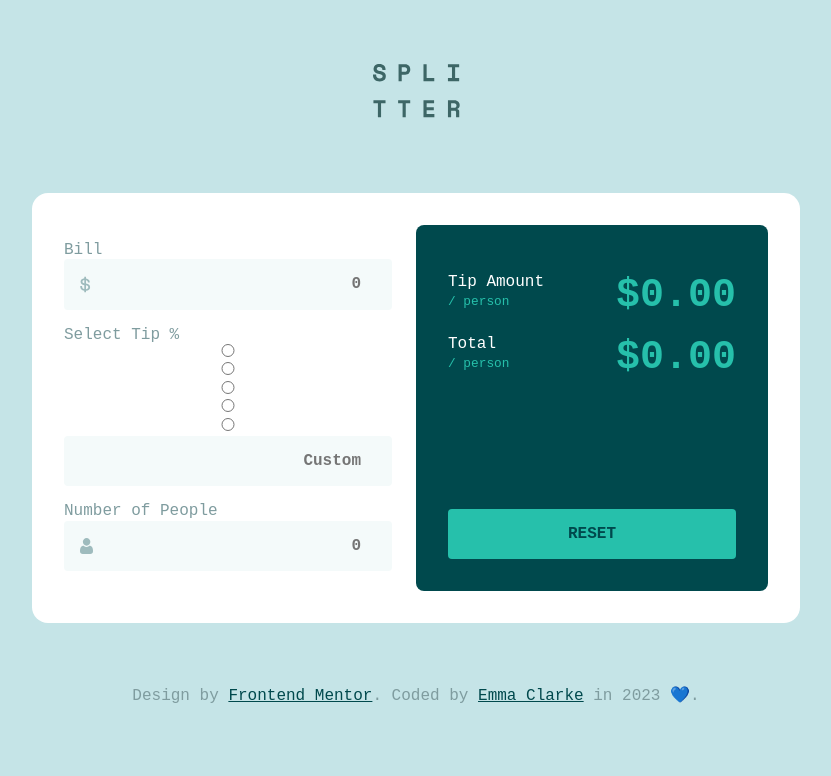
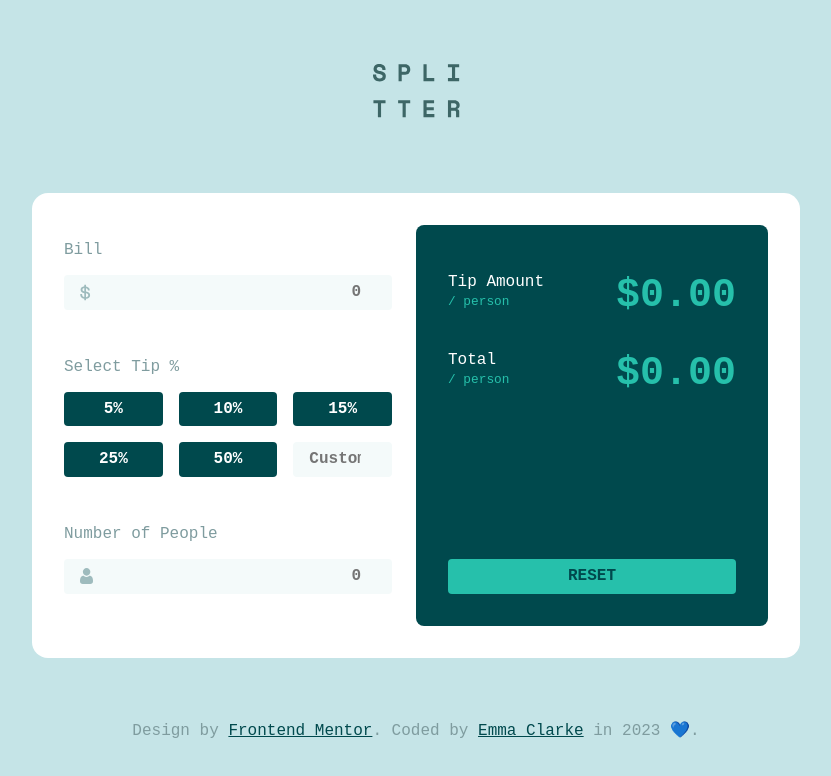
Before and after one commit to emmacodeswell/splitter, a React (Create React App) app: page / in a window 1280 px wide. Shown: the top 776 px of the page, without its empty margins (224-1055 px from the left). Built offline with nearby package versions, Linux system fonts and the light colour scheme.

Commit message:
Style `tips` input and buttons

```diff
--- a/src/App.css
+++ b/src/App.css
@@ -19,18 +19,18 @@ html{line-height:1.15;-ms-text-size-adjust:100%;-webkit-text-size-adjust:100%}bo
 
 /* Buttons */
 .reset {
-  margin-top: 7rem;
   width: 100%;
   background-color: var(--primary);
   text-transform: uppercase;
   text-align: center;
+  cursor: pointer;
 }
 
 input {
   width: 100%;
   background: var(--lighterGray);
   color: var(--darkBlue);
-  padding: 1rem;
+  padding: 0.5rem 1rem;
   border: none;
   border-radius: 0.25rem;
   font-family: "Space Mono", monospace;
@@ -39,15 +39,37 @@ input {
   text-align: right;
 }
 
+input[type="radio"] {
+  appearance: none;
+  padding: 0.5rem 1rem;
+  background: var(--darkBlue);
+  color: var(--white);
+}
+
+input[type="radio"]:checked {
+  background: var(--primary);
+  color: var(--darkBlue);
+}
+
+input[type="radio"]::before {
+  content: attr(value) "%";
+}
+
 input:focus {
   outline: none;
 }
 
 .results {
+  display: flex;
+  flex-flow: column;
   width: 50%;
   background: var(--darkBlue);
   padding: 2rem;
   border-radius: 0.5rem;
+}
+
+.results :last-child {
+  margin-top: auto;
 }
 
 /*  Styles */
@@ -105,6 +127,28 @@ a {
   margin: 1rem 0;
 }
 
+.inputs input {
+  margin: 1rem 0;
+  /* padding: 0.5rem 0; */
+}
+
+.tips {
+  display: flex;
+  flex-flow: row wrap;
+  gap: 1rem;
+  margin: 1rem 0;
+}
+
+.tips > input {
+  text-align: center;
+  flex: 1 0 25%;
+  margin: 0;
+}
+
+.tips > input[type="radio"] {
+  cursor: pointer;
+}
+
 .bill {
   background-image: url(./assets/icon-dollar.svg);
   background-repeat: no-repeat;
--- a/src/App.jsx
+++ b/src/App.jsx
@@ -58,17 +58,21 @@ function App() {
               Bill
               <input className="bill" type="number" onChange={handleBill} placeholder="0"/>
             </label>
-            <div className="tips">
-              <label>
-                Select Tip %
+
+            <label>
+              Select Tip %
+
+              <div className="tips">
                 <input type="radio" name="tip" value="5" onChange={handleRadioTip} />
                 <input type="radio" name="tip" value="10" onChange={handleRadioTip} />
                 <input type="radio" name="tip" value="15" onChange={handleRadioTip} />
                 <input type="radio" name="tip" value="25" onChange={handleRadioTip} />
                 <input type="radio" name="tip" value="50" onChange={handleRadioTip} />
                 <input type="number" name="customTip" placeholder="Custom" onChange={handleCustomTip} />
-              </label>
-            </div>
+              </div>
+            </label>
+
+
             <label>
               Number of People
               <input className="numPeople" type="number" onChange={handleNumPeople} placeholder="0"/>
```
